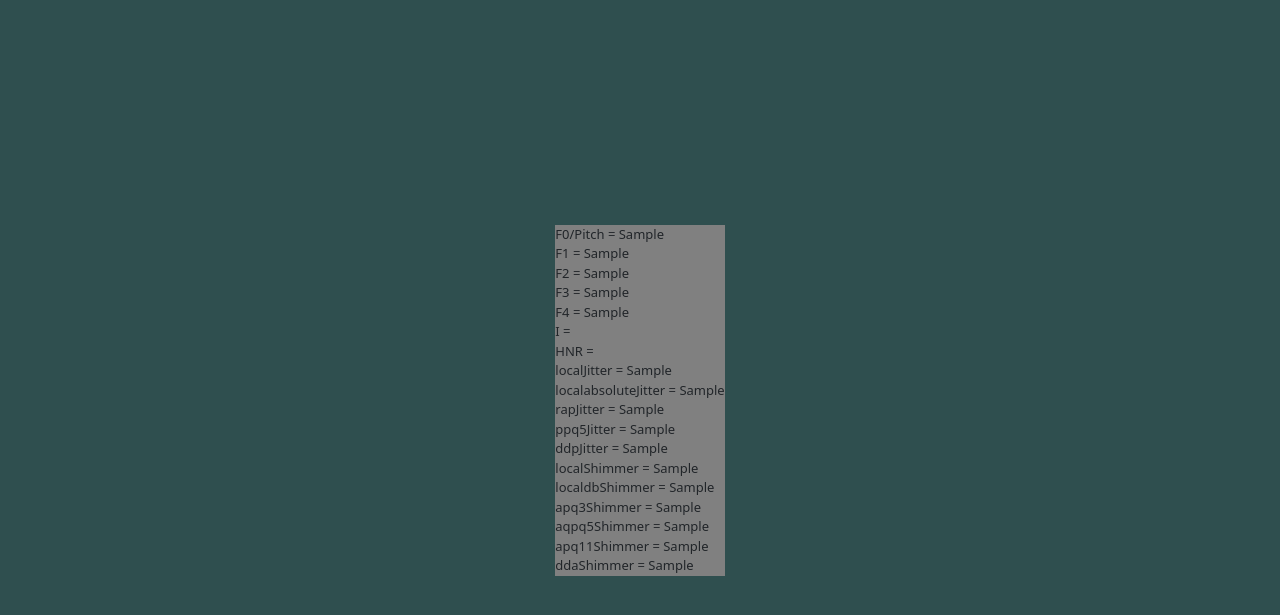
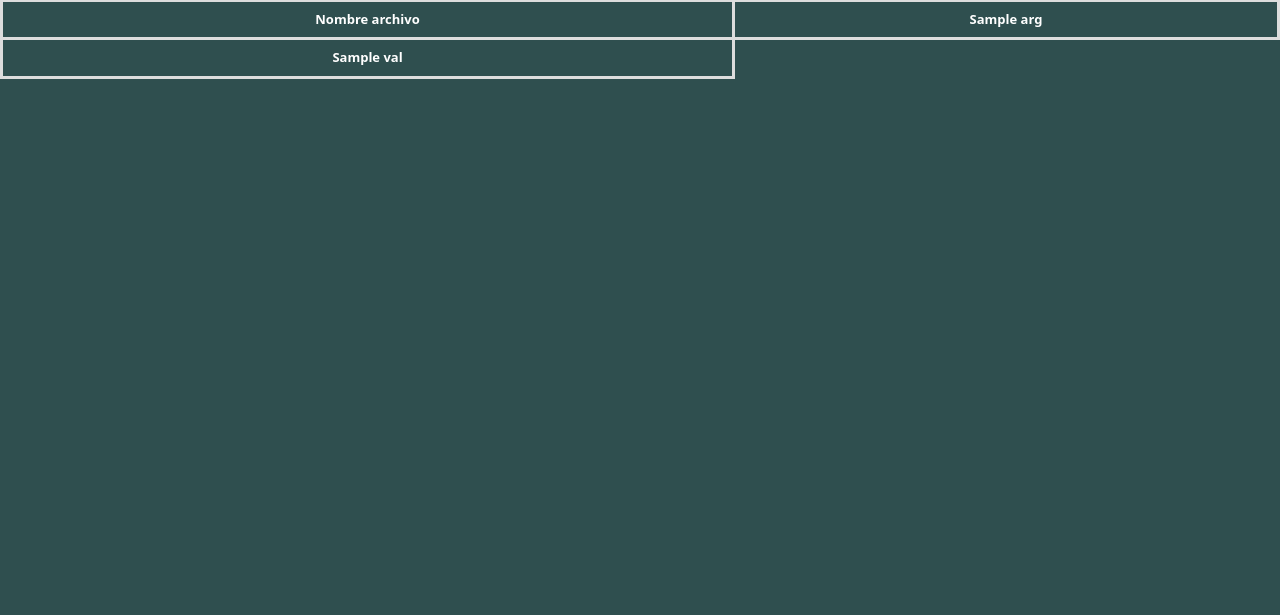
Before and after one commit to CrisTheObserver/python_anywhere_deploy, a Django app: template deploy_on_pythonanywhere/deploy_on_pythonanywhere/templates/show_audio.html in a window 1280 px wide. Shown: the top 615 px of the page. Run offline with Django 4.2, Linux system fonts and the light colour scheme; the template is opened without the code that fills it: most values are stand-ins (such as "Sample title", 1, 10 or a date in 2020); lists and menus that the app fills with data are empty.

Commit message:
Add files via upload

```diff
--- a/deploy_on_pythonanywhere/deploy_on_pythonanywhere/templates/show_audio.html
+++ b/deploy_on_pythonanywhere/deploy_on_pythonanywhere/templates/show_audio.html
@@ -2,29 +2,42 @@
 <html lang="en">
     <head>
         <meta charset="UTF-8">
-        <title>Formants</title>
+        <title>Audio Analysis</title>
         <link href="https://cdn.jsdelivr.net/npm/bootstrap@5.3.0-alpha1/dist/css/bootstrap.min.css" rel="stylesheet" integrity="sha384-GLhlTQ8iRABdZLl6O3oVMWSktQOp6b7In1Zl3/Jr59b6EGGoI1aFkw7cmDA6j6gD" crossorigin="anonymous">
+        <style>
+            table {
+                border-collapse: collapse;
+                margin: 0 auto;
+                background-color: darkslategrey;
+                width: 100%;
+            }
+
+            td, th {
+                color: white;
+                border: 3px solid #dddddd;
+                text-align: center;
+                padding: 8px;
+            }
+        </style>
     </head>
-    <body style = "display: flex;justify-content: center;align-items: center;height: 100vh;font-size: small;background-color:darkslategrey;">
-
-        <div style="background-color:grey;">
-            F0/Pitch = {{f0}}<br>
-            F1 = {{f1}}<br>
-            F2 = {{f2}}<br>
-            F3 = {{f3}}<br>
-            F4 = {{f4}}<br>
-            I = {{I}}<br>
-            HNR = {{HNR}}<br>
-            localJitter = {{localJitter}}<br>
-            localabsoluteJitter = {{localabsoluteJitter}}<br>
-            rapJitter = {{rapJitter}}<br>
-            ppq5Jitter = {{ppq5Jitter}}<br>
-            ddpJitter = {{ddpJitter}}<br>
-            localShimmer = {{localShimmer}}<br>
-            localdbShimmer = {{localdbShimmer}}<br>
-            apq3Shimmer = {{apq3Shimmer}}<br>
-            aqpq5Shimmer = {{aqpq5Shimmer}}<br>
-            apq11Shimmer = {{apq11Shimmer}}<br>
-            ddaShimmer = {{ddaShimmer}}
-        </div>
+    <body style = "display: block;justify-content: center;align-items: center;height: 100vh;font-size: small;background-color:darkslategrey;">
+        <table>
+            <tr>
+                <tr>
+                    <th>Nombre archivo</th>
+                    {% for arg in args %}
+                        <th>{{arg}}</th>
+                    {% endfor %}
+                </tr>
+            </tr>
+            {% for audio in audios.audios %}
+            <tr>
+                <tr>
+                    {% for key, val in audio.items %}
+                        <th>{{val}}</th>
+                    {% endfor %}
+                </tr>
+            </tr>
+            {% endfor %}
+        </table>
     </body>
```
Also changed, not shown: deploy_on_pythonanywhere/deploy_on_pythonanywhere/templates/index.html (+14 -0 lines), deploy_on_pythonanywhere/deploy_on_pythonanywhere/views.py (+97 -36 lines).
